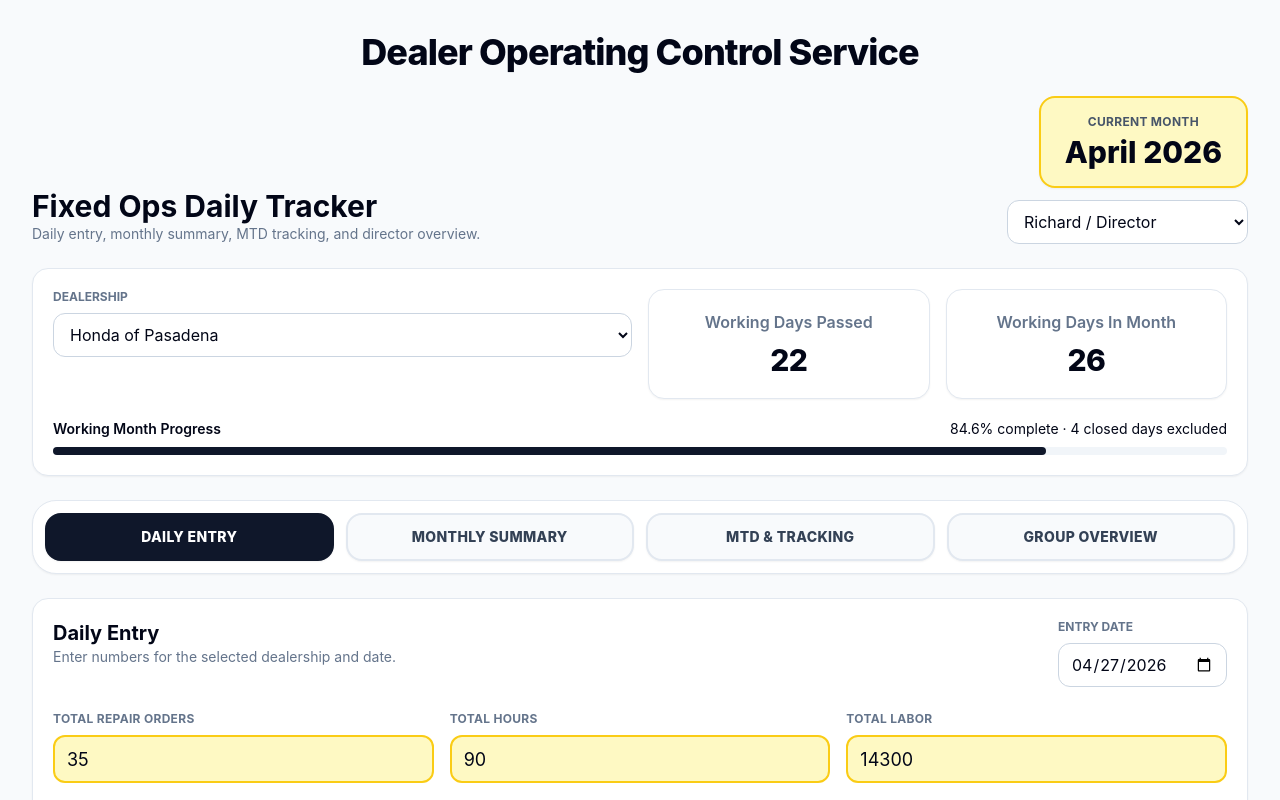
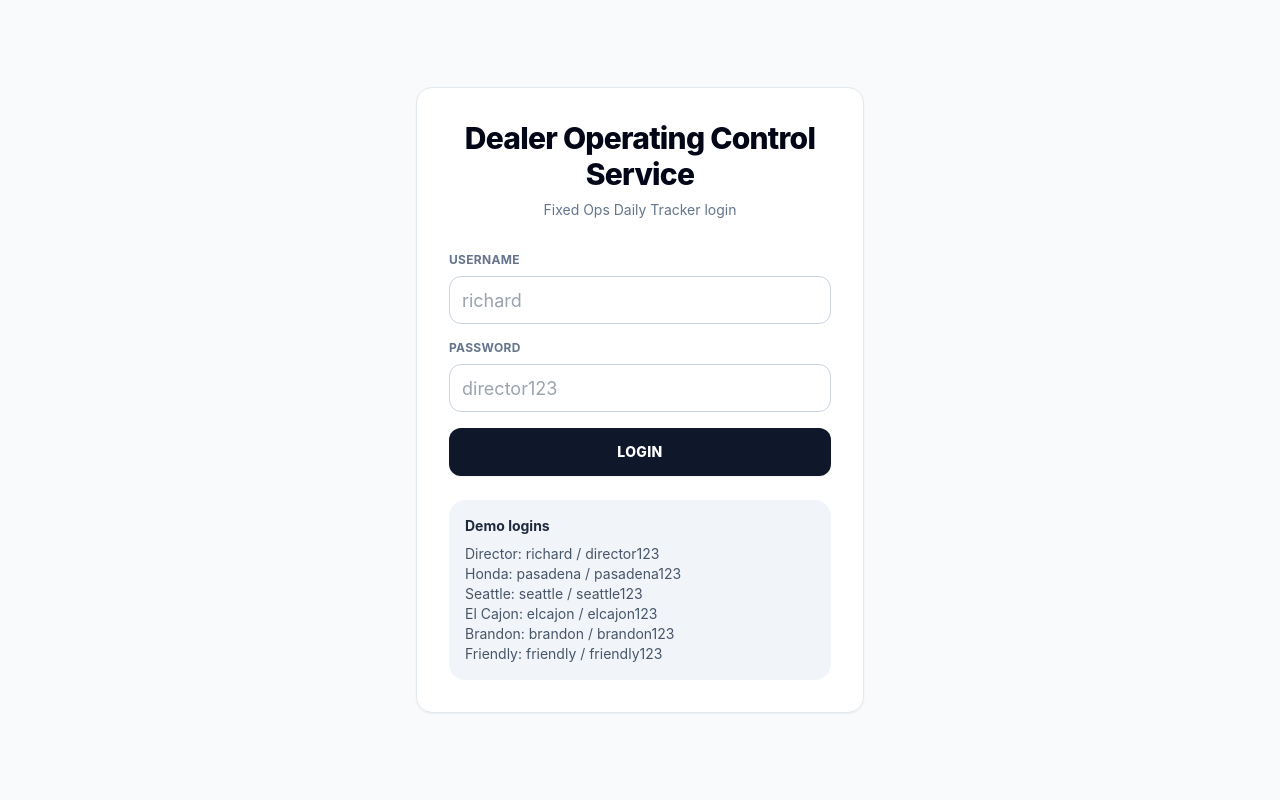
Before and after one commit to rnewman0311-blip/fixed-ops-tracker, a React (Vite) app: page / in a window 1280 px wide. Shown: the top 800 px of the page. Built offline with nearby package versions, Linux system fonts and the light colour scheme.

Commit message:
Add files via upload

```diff
--- a/src/App.jsx
+++ b/src/App.jsx
@@ -3,12 +3,12 @@ import React, { useMemo, useState } from "react";
 const stores = ["Honda of Pasadena", "CDJR Seattle", "El Cajon Ford", "Brandon Ford", "Friendly Ford"];
 
 const logins = {
-  director: { name: "Richard / Director", role: "director", store: "All Stores" },
-  pasadena: { name: "Honda of Pasadena Login", role: "dealer", store: "Honda of Pasadena" },
-  seattle: { name: "CDJR Seattle Login", role: "dealer", store: "CDJR Seattle" },
-  elcajon: { name: "El Cajon Ford Login", role: "dealer", store: "El Cajon Ford" },
-  brandon: { name: "Brandon Ford Login", role: "dealer", store: "Brandon Ford" },
-  friendly: { name: "Friendly Ford Login", role: "dealer", store: "Friendly Ford" },
+  director: { name: "Richard / Director", username: "richard", password: "director123", role: "director", store: "All Stores" },
+  pasadena: { name: "Honda of Pasadena Login", username: "pasadena", password: "pasadena123", role: "dealer", store: "Honda of Pasadena" },
+  seattle: { name: "CDJR Seattle Login", username: "seattle", password: "seattle123", role: "dealer", store: "CDJR Seattle" },
+  elcajon: { name: "El Cajon Ford Login", username: "elcajon", password: "elcajon123", role: "dealer", store: "El Cajon Ford" },
+  brandon: { name: "Brandon Ford Login", username: "brandon", password: "brandon123", role: "dealer", store: "Brandon Ford" },
+  friendly: { name: "Friendly Ford Login", username: "friendly", password: "friendly123", role: "dealer", store: "Friendly Ford" },
 };
 
 const today = () => new Date().toISOString().slice(0, 10);
@@ -53,6 +53,13 @@ const dayStatus = (dateString) => {
   if (d.getDay() === 0) return { closed: true, reason: "Sunday Closed" };
   if (holiday) return { closed: true, reason: holiday };
   return { closed: false, reason: "Open" };
+};
+const priorBusinessDay = () => {
+  const d = new Date(`${today()}T12:00:00`);
+  do {
+    d.setDate(d.getDate() - 1);
+  } while (dayStatus(dateKey(d)).closed);
+  return dateKey(d);
 };
 const monthDates = (dateString) => {
   const d = new Date(`${dateString}T12:00:00`);
@@ -169,14 +176,19 @@ function Progress({ percent }) {
   );
 }
 
-function Field({ label, value, onChange }) {
+function Field({ label, value, onChange, disabled = false }) {
   return (
     <div>
       <label className="mb-2 block text-xs font-bold uppercase tracking-wide text-slate-500">{label}</label>
       <input
-        className="h-12 w-full rounded-xl border-2 border-yellow-400 bg-yellow-100 px-3 text-lg outline-none focus:border-yellow-600"
+        className={`h-12 w-full rounded-xl border-2 px-3 text-lg outline-none ${
+          disabled
+            ? "border-slate-200 bg-slate-100 text-slate-400 cursor-not-allowed"
+            : "border-yellow-400 bg-yellow-100 focus:border-yellow-600"
+        }`}
         type="number"
         value={value}
+        disabled={disabled}
         onChange={(event) => onChange(event.target.value)}
         placeholder="0"
       />
@@ -186,14 +198,18 @@ function Field({ label, value, onChange }) {
 
 export default function FixedOpsTracker() {
   const [tab, setTab] = useState("daily");
-  const [login, setLogin] = useState("director");
+  const [loginUsername, setLoginUsername] = useState("");
+  const [loginPassword, setLoginPassword] = useState("");
+  const [loginError, setLoginError] = useState("");
+  const [activeLoginKey, setActiveLoginKey] = useState(null);
   const [selectedStore, setSelectedStore] = useState(stores[0]);
-  const [date, setDate] = useState(today());
+  const [date, setDate] = useState(priorBusinessDay());
   const [entries, setEntries] = useState(seedData);
 
-  const activeLogin = logins[login];
-  const allowedStores = activeLogin.role === "director" ? stores : [activeLogin.store];
+  const activeLogin = activeLoginKey ? logins[activeLoginKey] : null;
+  const allowedStores = stores;
   const store = allowedStores.includes(selectedStore) ? selectedStore : allowedStores[0];
+  const canEditStore = activeLogin?.role === "director" || activeLogin?.store === store;
   const key = `${store}-${date}`;
   const current = entries[key] || blank(store, date);
   const t = timing(date);
@@ -201,7 +217,7 @@ export default function FixedOpsTracker() {
   const multiplier = t.passed > 0 ? t.total / t.passed : 0;
 
   const allRows = useMemo(() => Object.values(entries), [entries]);
-  const visibleRows = allRows.filter((row) => allowedStores.includes(row.store));
+  const visibleRows = allRows;
   const selectedRows = allRows.filter((row) => row.store === store);
   const monthRows = monthDates(date).map((d) => entries[`${store}-${d}`] || blank(store, d));
 
@@ -236,10 +252,80 @@ export default function FixedOpsTracker() {
       [key]: { ...(prev[key] || blank(store, date)), [field]: value },
     }));
 
-  const changeLogin = (value) => {
-    setLogin(value);
-    if (logins[value].role === "dealer") setSelectedStore(logins[value].store);
+  const handleLogin = (event) => {
+    event.preventDefault();
+    const found = Object.entries(logins).find(
+      ([, account]) =>
+        account.username.toLowerCase() === loginUsername.trim().toLowerCase() &&
+        account.password === loginPassword
+    );
+
+    if (!found) {
+      setLoginError("Invalid username or password");
+      return;
+    }
+
+    const [loginKey, account] = found;
+    setActiveLoginKey(loginKey);
+    setLoginError("");
+    if (account.role === "dealer") setSelectedStore(account.store);
   };
+
+  const logout = () => {
+    setActiveLoginKey(null);
+    setLoginUsername("");
+    setLoginPassword("");
+    setLoginError("");
+  };
+
+  if (!activeLogin) {
+    return (
+      <div className="flex min-h-screen items-center justify-center bg-slate-50 p-4 text-slate-950">
+        <Card className="w-full max-w-md p-8">
+          <div className="text-center">
+            <h1 className="text-3xl font-extrabold tracking-tight">Dealer Operating Control Service</h1>
+            <p className="mt-2 text-sm text-slate-500">Fixed Ops Daily Tracker login</p>
+          </div>
+
+          <form onSubmit={handleLogin} className="mt-8 space-y-4">
+            <div>
+              <label className="mb-2 block text-xs font-bold uppercase tracking-wide text-slate-500">Username</label>
+              <input
+                className="h-12 w-full rounded-xl border border-slate-300 bg-white px-3 text-lg outline-none focus:border-slate-900"
+                value={loginUsername}
+                onChange={(event) => setLoginUsername(event.target.value)}
+                placeholder="richard"
+              />
+            </div>
+            <div>
+              <label className="mb-2 block text-xs font-bold uppercase tracking-wide text-slate-500">Password</label>
+              <input
+                className="h-12 w-full rounded-xl border border-slate-300 bg-white px-3 text-lg outline-none focus:border-slate-900"
+                type="password"
+                value={loginPassword}
+                onChange={(event) => setLoginPassword(event.target.value)}
+                placeholder="director123"
+              />
+            </div>
+            {loginError && <p className="rounded-xl bg-red-100 px-4 py-3 text-sm font-bold text-red-700">{loginError}</p>}
+            <button className="h-12 w-full rounded-xl bg-slate-900 text-sm font-extrabold uppercase tracking-wide text-white shadow-sm" type="submit">
+              Login
+            </button>
+          </form>
+
+          <div className="mt-6 rounded-2xl bg-slate-100 p-4 text-sm text-slate-600">
+            <p className="font-bold text-slate-800">Demo logins</p>
+            <p className="mt-2">Director: richard / director123</p>
+            <p>Honda: pasadena / pasadena123</p>
+            <p>Seattle: seattle / seattle123</p>
+            <p>El Cajon: elcajon / elcajon123</p>
+            <p>Brandon: brandon / brandon123</p>
+            <p>Friendly: friendly / friendly123</p>
+          </div>
+        </Card>
+      </div>
+    );
+  }
 
   return (
     <div className="min-h-screen bg-slate-50 p-4 text-slate-950 md:p-8">
@@ -252,17 +338,16 @@ export default function FixedOpsTracker() {
           <div>
             <h1 className="text-3xl font-bold">Fixed Ops Daily Tracker</h1>
             <p className="text-sm text-slate-500">Daily entry, monthly summary, MTD tracking, and director overview.</p>
+            <p className="mt-2 text-sm font-bold text-slate-700">Logged in as: {activeLogin.name}</p>
           </div>
           <div className="flex flex-col items-start gap-3 md:items-end">
             <div className="rounded-2xl border-2 border-yellow-400 bg-yellow-100 px-6 py-4 text-center shadow-sm">
               <p className="text-xs font-bold uppercase tracking-wide text-slate-600">Current Month</p>
               <p className="mt-1 text-3xl font-extrabold text-slate-950">{fmtMonth(date)}</p>
             </div>
-            <select className="h-11 rounded-xl border border-slate-300 bg-white px-3" value={login} onChange={(event) => changeLogin(event.target.value)}>
-              {Object.entries(logins).map(([loginKey, value]) => (
-                <option key={loginKey} value={loginKey}>{value.name}</option>
-              ))}
-            </select>
+            <button className="h-11 rounded-xl border border-slate-300 bg-white px-4 text-sm font-bold text-slate-700 shadow-sm hover:bg-slate-50" onClick={logout}>
+              Logout
+            </button>
           </div>
         </div>
 
@@ -273,7 +358,7 @@ export default function FixedOpsTracker() {
               <select
                 className="h-11 w-full rounded-xl border border-slate-300 bg-white px-3"
                 value={store}
-                disabled={activeLogin.role !== "director"}
+                disabled={false}
                 onChange={(event) => setSelectedStore(event.target.value)}
               >
                 {allowedStores.map((storeName) => <option key={storeName}>{storeName}</option>)}
@@ -313,7 +398,7 @@ export default function FixedOpsTracker() {
         </div>
 
         {tab === "daily" && (
-          <DailyTab current={current} date={date} setDate={setDate} update={update} daily={daily} />
+          <DailyTab current={current} date={date} setDate={setDate} update={update} daily={daily} canEditStore={canEditStore} activeLogin={activeLogin} store={store} />
         )}
 
         {tab === "weekly" && (
@@ -346,27 +431,32 @@ export default function FixedOpsTracker() {
   );
 }
 
-function DailyTab({ current, date, setDate, update, daily }) {
+function DailyTab({ current, date, setDate, update, daily, canEditStore, activeLogin, store }) {
   return (
     <div className="space-y-6">
       <Card className="p-5">
         <div className="mb-6 flex flex-col gap-4 md:flex-row md:items-start md:justify-between">
           <div>
             <h2 className="text-xl font-bold">Daily Entry</h2>
-            <p className="text-sm text-slate-500">Enter numbers for the selected dealership and date.</p>
+            <p className="text-sm text-slate-500">Enter numbers for the prior open business day. Sundays and holidays are skipped automatically.</p>
+            {!canEditStore && (
+              <p className="mt-2 rounded-xl bg-slate-100 px-4 py-3 text-sm font-bold text-slate-600">
+                Read only: {activeLogin.name} can view {store}, but can only edit {activeLogin.store}.
+              </p>
+            )}
           </div>
           <div>
-            <label className="mb-2 block text-xs font-bold uppercase text-slate-500">Entry Date</label>
+            <label className="mb-2 block text-xs font-bold uppercase text-slate-500">Prior Business Day Entry Date</label>
             <input className="h-11 rounded-xl border border-slate-300 px-3" type="date" value={date} onChange={(event) => setDate(event.target.value)} />
           </div>
         </div>
         <div className="grid gap-4 md:grid-cols-3">
-          <Field label="Total Repair Orders" value={current.repairOrders} onChange={(value) => update("repairOrders", value)} />
-          <Field label="Total Hours" value={current.hours} onChange={(value) => update("hours", value)} />
-          <Field label="Total Labor" value={current.labor} onChange={(value) => update("labor", value)} />
-          <Field label="Total Parts" value={current.parts} onChange={(value) => update("parts", value)} />
-          <Field label="Total Labor Gross" value={current.laborGross} onChange={(value) => update("laborGross", value)} />
-          <Field label="Total Parts Gross" value={current.partsGross} onChange={(value) => update("partsGross", value)} />
+          <Field label="Total Repair Orders" value={current.repairOrders} disabled={!canEditStore} onChange={(value) => update("repairOrders", value)} />
+          <Field label="Total Hours" value={current.hours} disabled={!canEditStore} onChange={(value) => update("hours", value)} />
+          <Field label="Total Labor" value={current.labor} disabled={!canEditStore} onChange={(value) => update("labor", value)} />
+          <Field label="Total Parts" value={current.parts} disabled={!canEditStore} onChange={(value) => update("parts", value)} />
+          <Field label="Total Labor Gross" value={current.laborGross} disabled={!canEditStore} onChange={(value) => update("laborGross", value)} />
+          <Field label="Total Parts Gross" value={current.partsGross} disabled={!canEditStore} onChange={(value) => update("partsGross", value)} />
         </div>
       </Card>
 
@@ -383,16 +473,23 @@ function DailyTab({ current, date, setDate, update, daily }) {
 }
 
 function MonthlyTab({ monthRows, monthly, selected, forecast, multiplier, group, store, date }) {
+  const monthEndTracking = forecast.labor + forecast.parts;
+
   return (
     <div className="space-y-6">
       <div className="grid gap-4 md:grid-cols-5">
-        <Stat title="Month ROs" value={qty(monthly.repairOrders)} sub={`Forecast: ${qty(selected.repairOrders * multiplier)}`} />
-        <Stat title="Month Hours" value={qty(monthly.hours, 1)} sub={`Forecast: ${qty(selected.hours * multiplier, 1)}`} />
-        <Stat title="Month Labor" value={money(monthly.labor)} sub={`Forecast: ${money(forecast.labor)}`} />
-        <Stat title="Month Parts" value={money(monthly.parts)} sub={`Forecast: ${money(forecast.parts)}`} />
+        <Stat title="Month ROs" value={qty(monthly.repairOrders)} sub={`Tracking: ${qty(selected.repairOrders * multiplier)}`} />
+        <Stat title="Month Hours" value={qty(monthly.hours, 1)} sub={`Tracking: ${qty(selected.hours * multiplier, 1)}`} />
+        <Stat title="Month Labor" value={money(monthly.labor)} sub={`Tracking: ${money(forecast.labor)}`} />
+        <Stat title="Month Parts" value={money(monthly.parts)} sub={`Tracking: ${money(forecast.parts)}`} />
         <Stat title="Month ELR" value={money(monthly.elr)} sub={`Group ELR: ${money(group.elr)}`}>
           <Badge value={monthly.elr} benchmark={group.elr} />
         </Stat>
+      </div>
+
+      <div className="grid gap-4 md:grid-cols-2">
+        <Stat title="Total Parts and Service" value={money(monthly.totalSale)} sub="Labor + Parts" className="md:min-h-[150px] md:p-8" />
+        <Stat title="Month End Tracking" value={money(monthEndTracking)} sub="Parts and service tracking" className="md:min-h-[150px] md:p-8" />
       </div>
 
       <Card className="overflow-visible p-0">
@@ -488,8 +585,8 @@ function DirectorTab({ allowedStores, stores, visibleRows, group, monthPercent,
         <Stat title="Group ELR" value={money(group.elr)} />
         <Stat title="Group Avg Gross Per RO" value={money(group.grossPerRo)} />
         <Stat title="Group Avg Parts/Labor" value={`${qty(group.partsToLabor * 100, 1)}%`} sub="Parts sale ÷ labor sale" />
-        <Stat title="Group Labor Sale" value={money(group.labor)} sub={`Forecast: ${money(groupLaborForecast)}`} />
-        <Stat title="Group Labor Gross" value={money(group.laborGross)} sub={`Forecast: ${money(groupLaborGrossForecast)}`}>
+        <Stat title="Group Labor Sale" value={money(group.labor)} sub={`Tracking: ${money(groupLaborForecast)}`} />
+        <Stat title="Group Labor Gross" value={money(group.laborGross)} sub={`Tracking: ${money(groupLaborGrossForecast)}`}>
           <p className="mt-2 text-sm font-semibold text-slate-500">Gross Profit %: {qty(groupLaborGrossPct, 2)}%</p>
         </Stat>
         <div className="md:col-span-2 md:row-span-2">
@@ -505,8 +602,8 @@ function DirectorTab({ allowedStores, stores, visibleRows, group, monthPercent,
             </div>
           </Card>
         </div>
-        <Stat title="Group Parts Sale" value={money(group.parts)} sub={`Forecast: ${money(groupPartsForecast)}`} />
-        <Stat title="Group Parts Gross" value={money(group.partsGross)} sub={`Forecast: ${money(groupPartsGrossForecast)}`}>
+        <Stat title="Group Parts Sale" value={money(group.parts)} sub={`Tracking: ${money(groupPartsForecast)}`} />
+        <Stat title="Group Parts Gross" value={money(group.partsGross)} sub={`Tracking: ${money(groupPartsGrossForecast)}`}>
           <p className="mt-2 text-sm font-semibold text-slate-500">Gross Profit %: {qty(groupPartsGrossPct, 2)}%</p>
         </Stat>
       </div>
```
